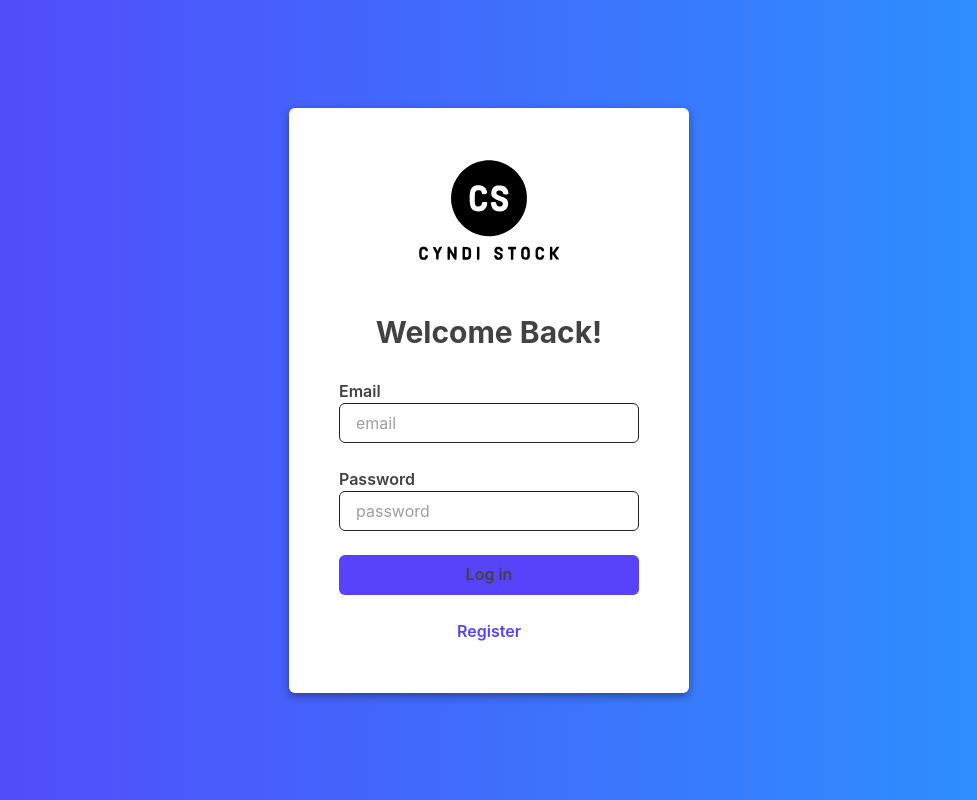
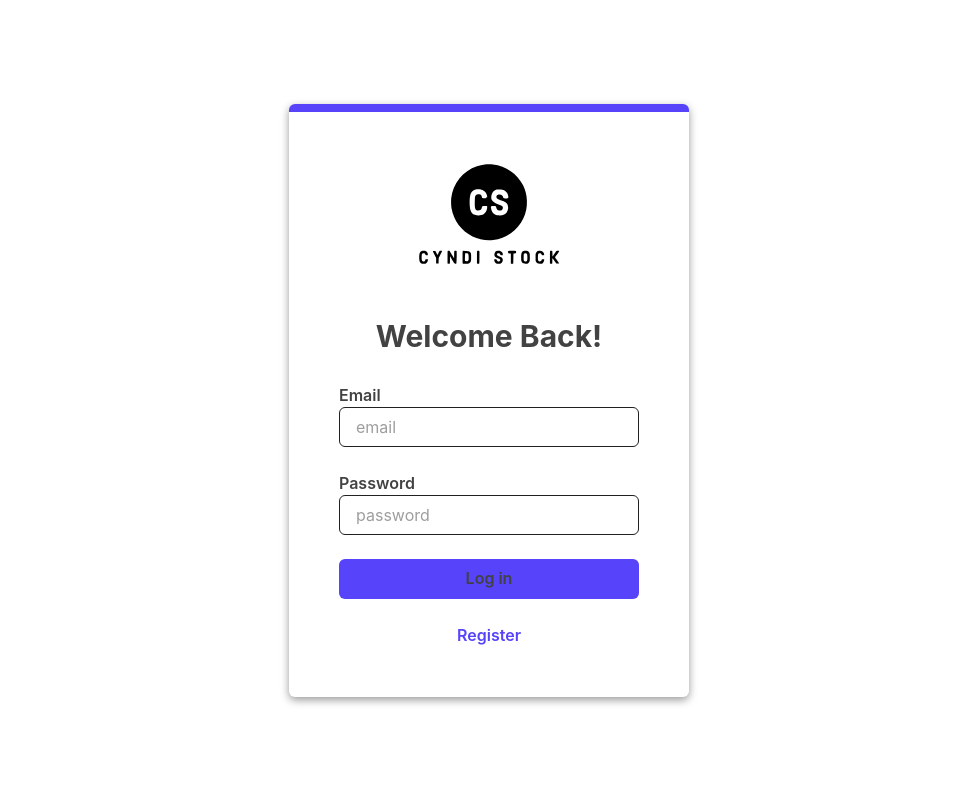
Before and after one commit to SpangleWeb/Cyndistock, a Next.js app: page /signin in a window 1280 px wide. Shown: the whole page, without its empty margins (151-1128 px from the left). Built offline with nearby package versions, Linux system fonts and the light colour scheme.

Commit message:
feat(authFormColour): updated background colours (#6)

```diff
--- a/components/authForm.tsx
+++ b/components/authForm.tsx
@@ -10,7 +10,7 @@ const AuthForm: FC<{ mode: "signin" | "signup" }> = ({ mode }) => {
   return (
     <Flex
       width="100vw"
-      bgGradient="linear(to-l, #2998ff, #5643fa)"
+      // bgGradient="linear(to-l, #2998ff, #5643fa)"
       color="white"
       justifyContent="center"
       alignItems="center"
@@ -28,14 +28,12 @@ const AuthForm: FC<{ mode: "signin" | "signup" }> = ({ mode }) => {
           borderRadius="6px"
           width="400px"
           maxWidth="calc(100vw - 48px)"
-          // borderTop=" 8px solid #5643fa"
+          borderTop=" 8px solid #5643fa"
           boxShadow="0px 3px 9px rgba(0, 0, 0, 0.4)"
         >
           <Flex
             justify="center"
             align="center"
-            // height="100px"
-            // borderBottom="1px solid white"
             flexDirection="row"
             marginTop="-48px"
           >
```
